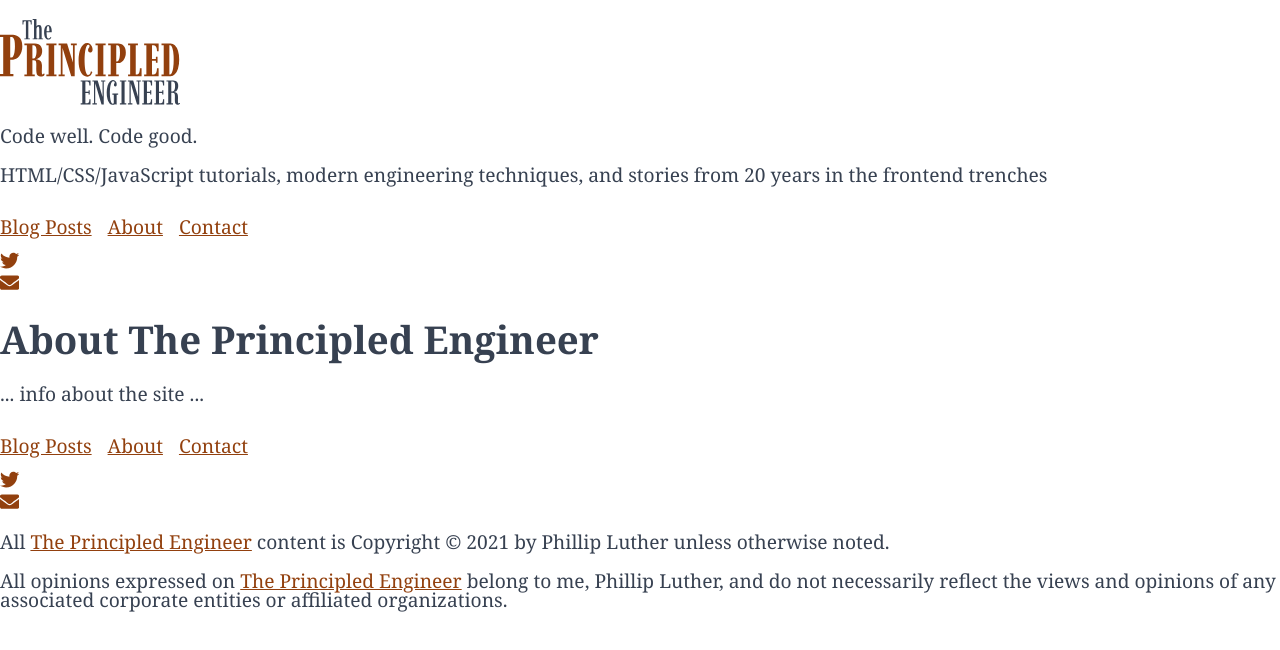
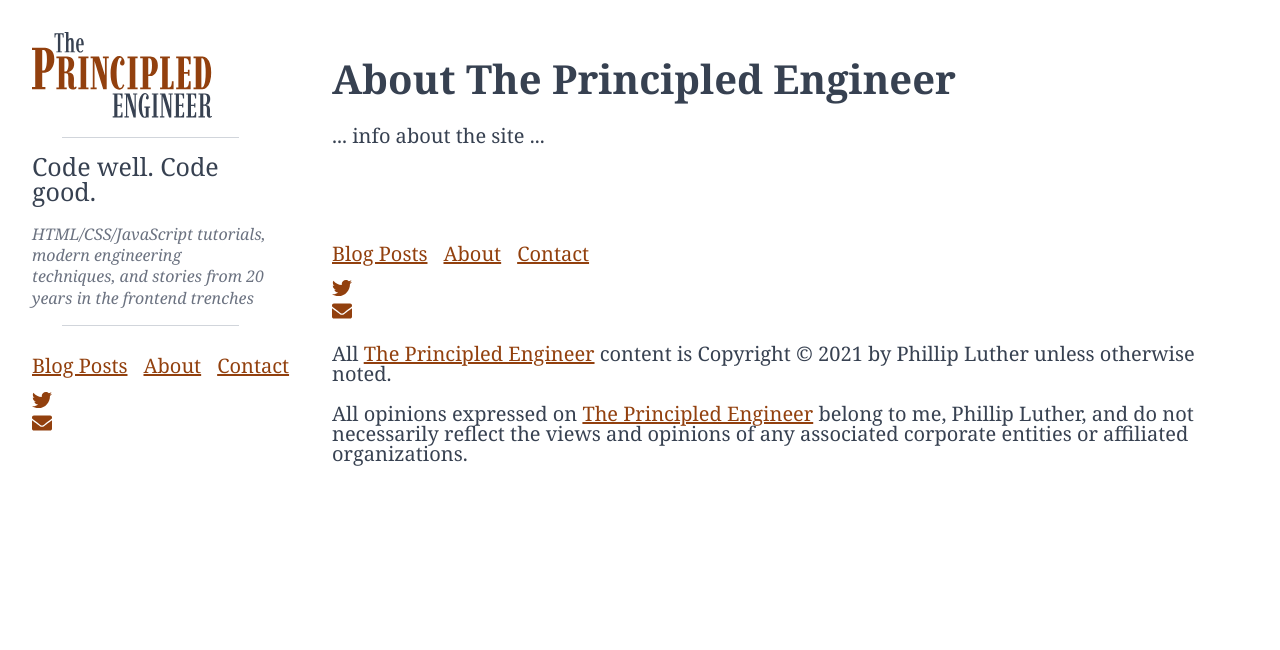
Before and after one commit to phillipluther/principled-engineer-gatsby, a Gatsby site: page /about in a window 1280 px wide. Built offline with nearby package versions, Linux system fonts and the light colour scheme; Gatsby itself is replaced by a stand-in of ours; a web font is replaced by a local one.

Commit message:
Introduce CSS vars; header styling

```diff
--- /dev/null
+++ b/src/components/footer/footer.module.css
@@ -0,0 +1,10 @@
+.wrapper {
+  padding: var(--spacing-2);
+}
+
+@media (min-width: 900px) {
+  .wrapper {
+    padding: var(--spacing-4);
+    margin-left: 300px;
+  }
+}
--- a/src/components/footer/footer.tsx
+++ b/src/components/footer/footer.tsx
@@ -4,6 +4,8 @@ import VisuallyHidden from '@reach/visually-hidden';
 import PrimaryNav from '../primary-nav';
 import SocialLinks from '../social-links';
 import Link from '../link';
+
+import * as styles from './footer.module.css';
 
 const Footer: React.FC = () => {
   const data = useStaticQuery(graphql`
@@ -19,7 +21,7 @@ const Footer: React.FC = () => {
   const { title: siteTitle } = data.site.siteMetadata;
 
   return (
-    <footer>
+    <footer className={styles.wrapper}>
       <VisuallyHidden as="h2">Page Footer</VisuallyHidden>
 
       <section>
--- a/src/components/header/header.module.css
+++ b/src/components/header/header.module.css
@@ -1,3 +1,65 @@
+.wrapper {
+  padding: var(--spacing-2);
+}
+
+.title {
+  margin: 0;
+}
+
+.tagline {
+  font-family: var(--font-display);
+  font-weight: 500;
+  font-size: var(--font-size-2);
+  margin: 0 0 var(--font-size-1);
+}
+
+.description {
+  color: var(--color-base-light);
+  font-size: var(--font-size-0);
+  font-style: italic;
+  line-height: var(--line-height-tight);
+  margin: 0;
+}
+
+.divider {
+  background: none;
+  height: 0px;
+  /* width: 100%; */
+  margin: var(--spacing-2) 12.5%;
+  border: 0;
+  border-top: 1px solid var(--color-base-lightest);
+  position: relative;
+  z-index: -1;
+}
+
+.divider::after {
+  --diamond-size: 5px;
+  --diamond-offset: -8px;
+
+  content: '';
+  position: absolute;
+  left: 50%;
+  top: 50%;
+  display: block;
+  width: var(--diamond-size);
+  height: var(--diamond-size);
+  border: var(--diamond-size) solid white;
+  background: var(--color-base-lightest);
+  margin-left: var(--diamond-offset);
+  margin-top: var(--diamond-offset);
+  transform: rotate(45deg);
+}
+
+@media (min-width: 900px) {
+  .wrapper {
+    position: fixed;
+    left: 0;
+    top: 0;
+    width: 300px;
+    padding: var(--spacing-4);
+  }
+}
+
 .skipNav {
   position: absolute;
 }
@@ -18,7 +80,7 @@
   left: 8px;
   top: 8px;
   padding: 8px;
-  background: #fffbeb;
+  background: var(--color-accent-light);
   z-index: 1000;
   outline-offset: 0;
 }
--- a/src/components/header/header.tsx
+++ b/src/components/header/header.tsx
@@ -43,8 +43,12 @@ const Header: React.FC<RouteComponentProps> = ({ location }) => {
 
         {showSupplementalBranding && (
           <div>
+            <hr className={styles.divider} />
+
             <p className={styles.tagline}>Code well. Code good.</p>
-            <p>{description}</p>
+            <p className={styles.description}>{description}</p>
+
+            <hr className={styles.divider} />
           </div>
         )}
 
--- /dev/null
+++ b/src/components/layout/layout.module.css
@@ -0,0 +1,10 @@
+.main {
+  padding: var(--spacing-2);
+}
+
+@media (min-width: 900px) {
+  .main {
+    padding: var(--spacing-4);
+    margin-left: 300px;
+  }
+}
--- a/src/components/layout/layout.tsx
+++ b/src/components/layout/layout.tsx
@@ -1,6 +1,8 @@
 import * as React from 'react';
 import Header from '../header';
 import Footer from '../footer';
+
+import * as styles from './layout.module.css';
 
 interface LayoutProps {
   title: string;
@@ -9,11 +11,11 @@ interface LayoutProps {
 
 const Layout: React.FC<LayoutProps> = ({ location, title, children }) => {
   return (
-    <div className="global-wrapper">
+    <>
       <Header title={title} location={location} />
-      <main>{children}</main>
+      <main className={styles.main}>{children}</main>
       <Footer />
-    </div>
+    </>
   );
 };
 
--- a/src/components/link/link.module.css
+++ b/src/components/link/link.module.css
@@ -1,15 +1,15 @@
 .link {
-  color: #92400e;
+  color: var(--color-accent);
   position: relative;
 }
 
 .link:focus {
-  outline: 2px solid #5f0d00;
+  outline: 2px solid var(--color-accent-dark);
   outline-offset: 4px;
 }
 
 .link:hover,
 :global(.kb-active) .link:focus {
-  color: #5f0d00;
+  color: var(--color-accent-dark);
   text-decoration: none;
 }
--- a/src/style.css
+++ b/src/style.css
@@ -1,12 +1,45 @@
+:root {
+  --font-display: 'Imbue', 'Georgia', serif;
+  --font-normal: 'Georgia', serif;
+  --font-size-0: 0.8rem;
+  --font-size-1: 1rem;
+  --font-size-2: 1.25rem;
+  --font-size-3: 1.563rem;
+  --font-size-4: 1.953rem;
+  --font-size-5: 2.441rem;
+  --font-size-6: 3.052rem;
+
+  --line-height-tight: 1.333;
+  --line-height-normal: 1.5;
+  --line-height-loose: 1.666;
+
+  --color-base: #374151;
+  --color-base-light: #6b7280;
+  --color-base-lightest: #d1d5db;
+  --color-accent: #92400e;
+  --color-accent-dark: #5f0d00;
+  --color-accent-light: #fffbeb;
+
+  --spacing-0: 4px;
+  --spacing-1: 8px;
+  --spacing-2: 16px;
+  --spacing-3: 24px;
+  --spacing-4: 32px;
+}
+
+* {
+  box-sizing: border-box;
+}
+
 html {
   font-size: 1em;
 }
 
 body {
-  font-family: 'Georgia', serif;
+  font-family: var(--font-normal);
   font-size: 1rem;
   line-height: 1;
-  color: #374151;
+  color: var(--color-base);
 }
 
 html,
@@ -21,7 +54,7 @@ h3,
 h4,
 h5,
 h6 {
-  font-family: 'Imbue', 'Georgia', serif;
+  font-family: var(--font-display)
 }
 
 @media (min-width: 600px) {
@@ -32,6 +65,6 @@ h6 {
 
 @media(min-width: 900px) {
   html {
-    font-size: 1.2em;
+    font-size: 1.25em;
   }
 }
```
